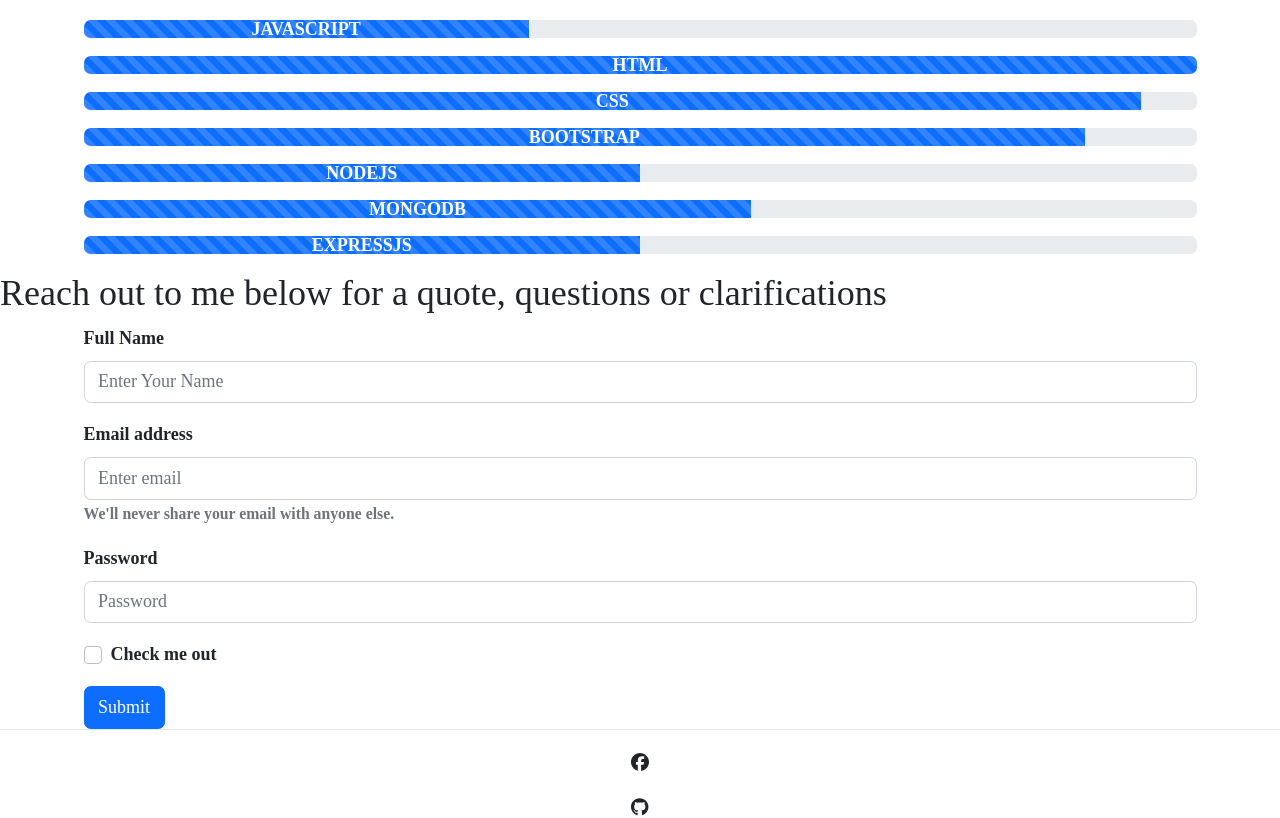
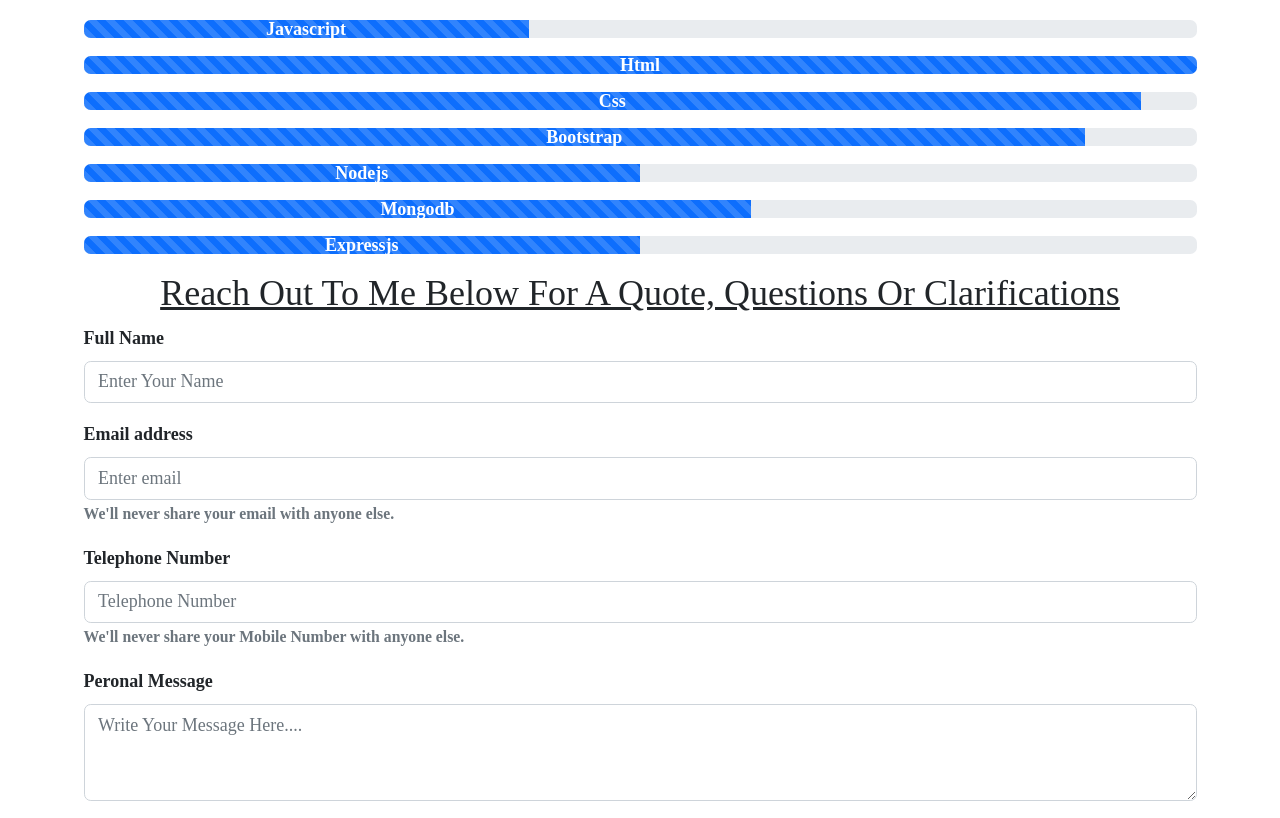
Before and after one commit to Sammienator/portf, a React (Create React App) app in the folder portf-app/: page / in a window 1280 px wide. Shown: the part 1183-2001 px from the top of the page. Built offline with nearby package versions, Linux system fonts and the light colour scheme; a web font is replaced by a local one.

Commit message:
changes to styling

```diff
--- a/portf-app/src/App.css
+++ b/portf-app/src/App.css
@@ -23,4 +23,5 @@
     width: 80%;
 
 
+
 }
--- a/portf-app/src/components/Contact.js
+++ b/portf-app/src/components/Contact.js
@@ -6,11 +6,14 @@
   return (
 
    <div>
-    <h2> Reach out to me below for a quote, questions or clarifications</h2>
+
      <Container>
+
+     <h2 className='heading'> Reach out to me below for a quote, questions or clarifications</h2>
+
     <Form>
 
-     <Form.Group className="mb-3" controlId="formBasicEmail">
+     <Form.Group className="mb-3" controlId="formBasicName">
         <Form.Label>Full Name</Form.Label>
         <Form.Control type="Names" placeholder="Enter Your Name" />
 
@@ -25,16 +28,27 @@
       </Form.Group>
 
       <Form.Group className="mb-3" controlId="formBasicPassword">
-        <Form.Label>Password</Form.Label>
-        <Form.Control type="password" placeholder="Password" />
+        <Form.Label>Telephone Number</Form.Label>
+        <Form.Control type="Number" placeholder="Telephone Number" />
+        <Form.Text className="text-muted">
+          We'll never share your Mobile Number with anyone else.
+        </Form.Text>
       </Form.Group>
+
+      <Form.Group className="mb-3" controlId="formBasicMessage">
+        <Form.Label>Peronal Message</Form.Label>
+        <Form.Control as="textarea" type='Message' placeholder='Write Your Message Here....' rows={3} />
+      </Form.Group>
+
+
       <Form.Group className="mb-3" controlId="formBasicCheckbox">
-        <Form.Check type="checkbox" label="Check me out" />
+        <Form.Check type="checkbox" label="Join My Mailing List Community" />
       </Form.Group>
       <Button variant="primary" type="submit">
         Submit
       </Button>
     </Form>
+
     </Container>
 
       </div>
--- a/portf-app/src/components/Footer.js
+++ b/portf-app/src/components/Footer.js
@@ -21,14 +21,27 @@
 
  function footer () {
   return (
-    <div style={style}>
+    <div style={style} bg="success">
 
 
 
 
-            <Row>
+            <Row >
+            <Col xs={6} >
+            < >
 
-            <Col xs={12} >
+            <h2> Visit my social media platforms for more projects and insights.</h2>
+
+
+
+
+
+            </>
+
+
+            </Col>
+
+            <Col xs={6} className="ms-auto"   >
             < >
             <p>  <FontAwesomeIcon icon={faFacebook} /> </p>
             <p>  <FontAwesomeIcon icon={faGithub} /> </p>
@@ -44,6 +57,8 @@
 
 
             </Col>
+
+
             </Row>
 
     </div>
--- a/portf-app/src/components/Progress.js
+++ b/portf-app/src/components/Progress.js
@@ -8,13 +8,13 @@
 
       <p className='heading'>  languages and frameworks i am proficient in</p>
       <Container>
-     <p><ProgressBar animated now={40} label={`JAVASCRIPT`} />   </p>
-     <p><ProgressBar animated now={100} label={`HTML`} />   </p>
-     <p><ProgressBar animated now={95} label={`CSS`} />   </p>
-     <p><ProgressBar animated now={90} label={`BOOTSTRAP`} />   </p>
-     <p><ProgressBar animated now={50} label={`NODEJS`} />   </p>
-     <p><ProgressBar animated now={60} label={`MONGODB`} />   </p>
-     <p><ProgressBar animated now={50} label={`EXPRESSJS`} />   </p>
+     <p><ProgressBar animated now={40} label={`Javascript`} />   </p>
+     <p><ProgressBar animated now={100} label={`Html`} />   </p>
+     <p><ProgressBar animated now={95} label={`Css`} />   </p>
+     <p><ProgressBar animated now={90} label={`Bootstrap`} />   </p>
+     <p><ProgressBar animated now={50} label={`Nodejs`} />   </p>
+     <p><ProgressBar animated now={60} label={`Mongodb`} />   </p>
+     <p><ProgressBar animated now={50} label={`Expressjs`} />   </p>
 
 
       </Container>
```
